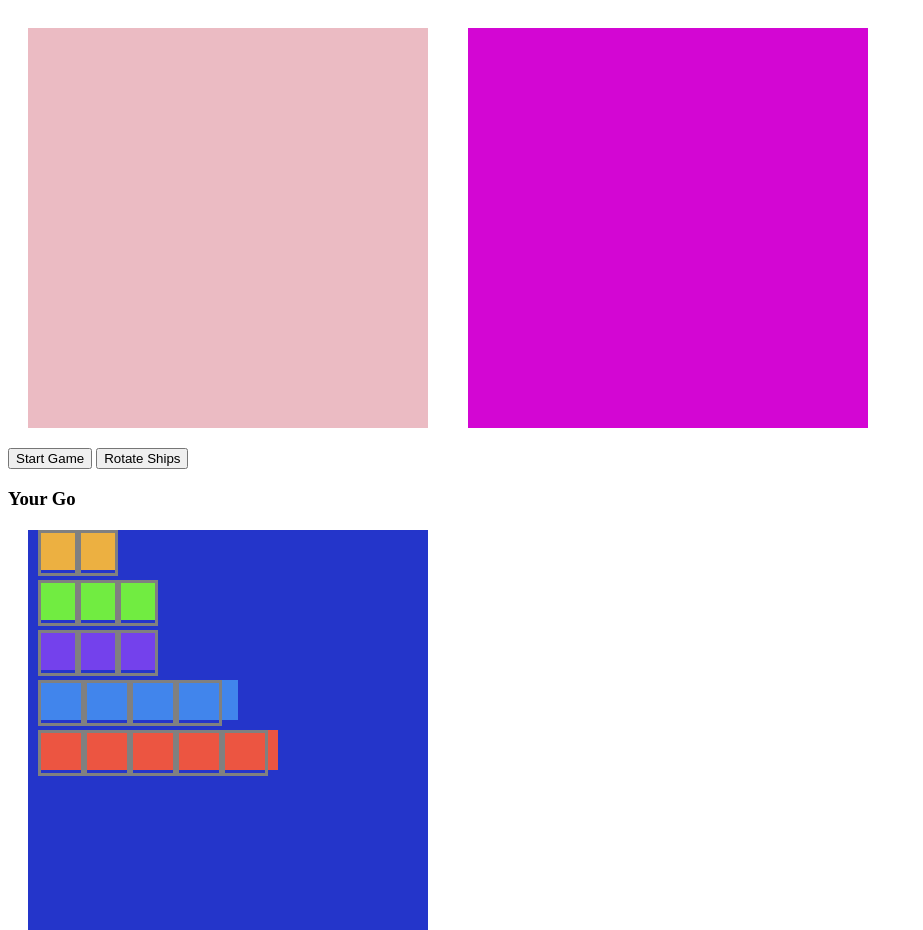
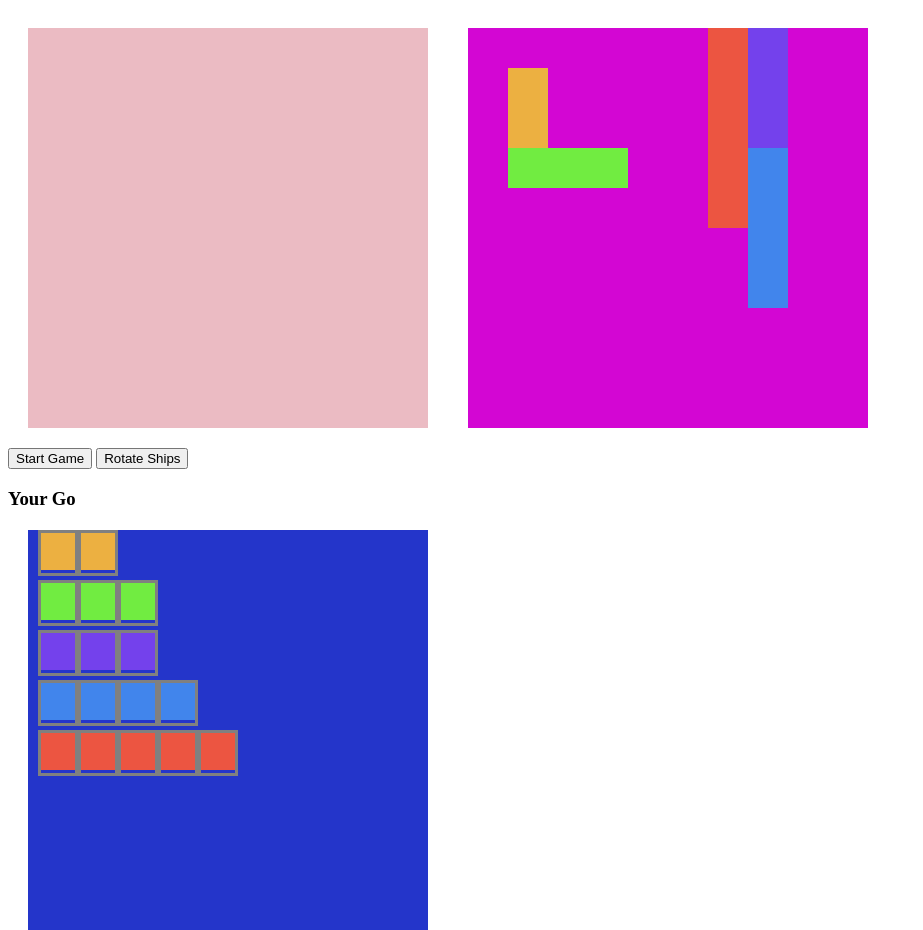
Before and after one commit to unachoza/BattleShips, a plain HTML site: page index.html in a window 1280 px wide. Shown: the whole page, without its empty margins (0-923 px from the left). Drawn offline with Linux system fonts and the light colour scheme.

Commit message:
ships randomly generate and display, all 5

```diff
--- a/script.js
+++ b/script.js
@@ -19,7 +19,6 @@ document.addEventListener('DOMContentLoaded', () => {
   const width = 10;
 
   // Create Board
-
   const createBoard = (grid, squares) => {
     for (let i = 0; i < width * width; i++) {
       const square = document.createElement('div');
@@ -32,5 +31,67 @@ document.addEventListener('DOMContentLoaded', () => {
   createBoard(userGrid, userSquares);
   createBoard(computerGrid, computerSquares);
 
-  // createBoard(userGrid, userSquares, width);
+  // ships
+  const shipsArray = [
+    {
+      name: 'destroyer',
+      directions: [
+        [0, 1],
+        [0, width],
+      ],
+    },
+    {
+      name: 'submarine',
+      directions: [
+        [0, 1, 2],
+        [0, width, width * 2],
+      ],
+    },
+    {
+      name: 'cruiser',
+      directions: [
+        [0, 1, 2],
+        [0, width, width * 2],
+      ],
+    },
+    {
+      name: 'battleship',
+      directions: [
+        [0, 1, 2, 3],
+        [0, width, width * 2, width * 3],
+      ],
+    },
+    {
+      name: 'carrier',
+      directions: [
+        [0, 1, 2, 3, 4],
+        [0, width, width * 2, width * 3, width * 4],
+      ],
+    },
+  ];
+
+  // Draw the computers ships in random locations.
+  const generate = (ship) => {
+    let randomDirection = Math.floor(Math.random() * ship.directions.length);
+    let current = ship.directions[randomDirection];
+    if (randomDirection === 0) direction = 1;
+    if (randomDirection === 1) direction = 10;
+    let randomStart = Math.abs(
+      Math.floor(Math.random() * computerSquares.length - ship.directions[0].length * direction)
+    );
+
+    const isTaken = current.some((index) => computerSquares[randomStart + index].classList.contains('taken'));
+    const isAtRightEdge = current.some((index) => (randomStart + index) % width === width - 1);
+    const isAtLeftEdge = current.some((index) => (randomStart + index) % width === 0);
+
+    if (!isTaken && !isAtRightEdge && !isAtLeftEdge)
+      current.forEach((index) => computerSquares[randomStart + index].classList.add('taken', ship.name));
+    else generate(ship);
+  };
+
+  generate(shipsArray[0]);
+  generate(shipsArray[1]);
+  generate(shipsArray[2]);
+  generate(shipsArray[3]);
+  generate(shipsArray[4]);
 });
--- a/styles.css
+++ b/styles.css
@@ -61,15 +61,9 @@ body {
   margin: 10px;
   display: flex;
 }
-.battleship-container {
+
+.carrier-container {
   width: 200px;
-  height: 40px;
-  background-color: rgb(65, 133, 236);
-  margin: 10px;
-  display: flex;
-}
-.carrier-container {
-  width: 240px;
   height: 40px;
   background-color: rgb(236, 85, 65);
   margin: 10px;
@@ -81,3 +75,18 @@ body {
   width: 40px;
   border: solid grey;
 }
+.destroyer {
+  background-color: rgb(236, 176, 65);
+}
+.submarine {
+  background-color: rgb(113, 236, 65);
+}
+.cruiser {
+  background-color: rgb(116, 65, 236);
+}
+.battleship {
+  background-color: rgb(65, 133, 236);
+}
+.carrier {
+  background-color: rgb(236, 85, 65);
+}
```
